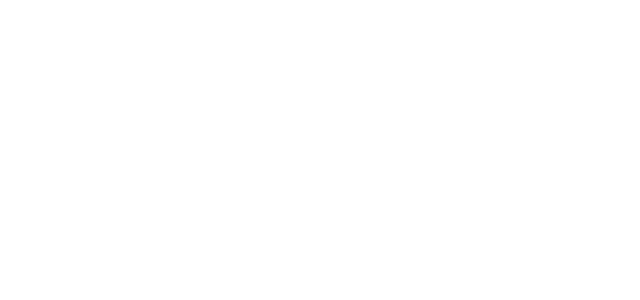
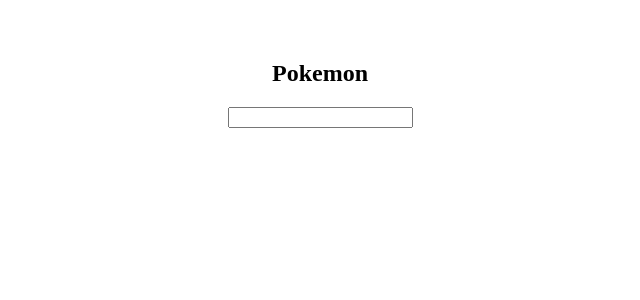
Before and after one commit to DangoYT/Pokedex, a React (Vite) app: page / in a window 1280 px wide. Shown: the top 300 px of the page, without its empty margins (320-960 px from the left). Built offline with nearby package versions, Linux system fonts and the light colour scheme.

Commit message:
Actualización 0.2

```diff
--- a/src/App.jsx
+++ b/src/App.jsx
@@ -6,6 +6,10 @@
 
   return (
     <>
+      <section>
+        <h1>Pokemon</h1>
+        <input type="search" />
+      </section>
     </>
   )
 }
```
Also changed, not shown: data/Pokemons.json (added, +28 -0 lines).
